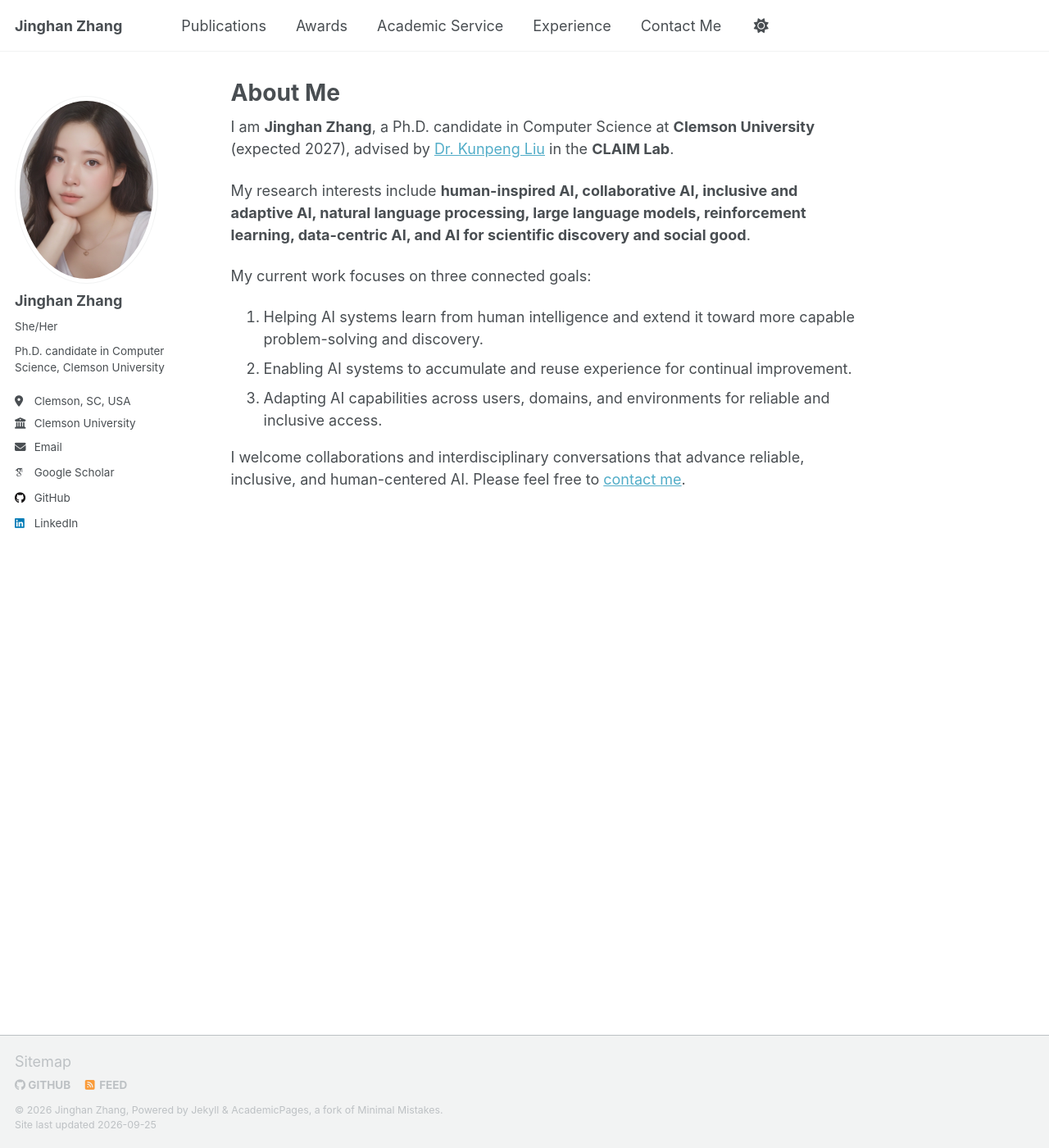
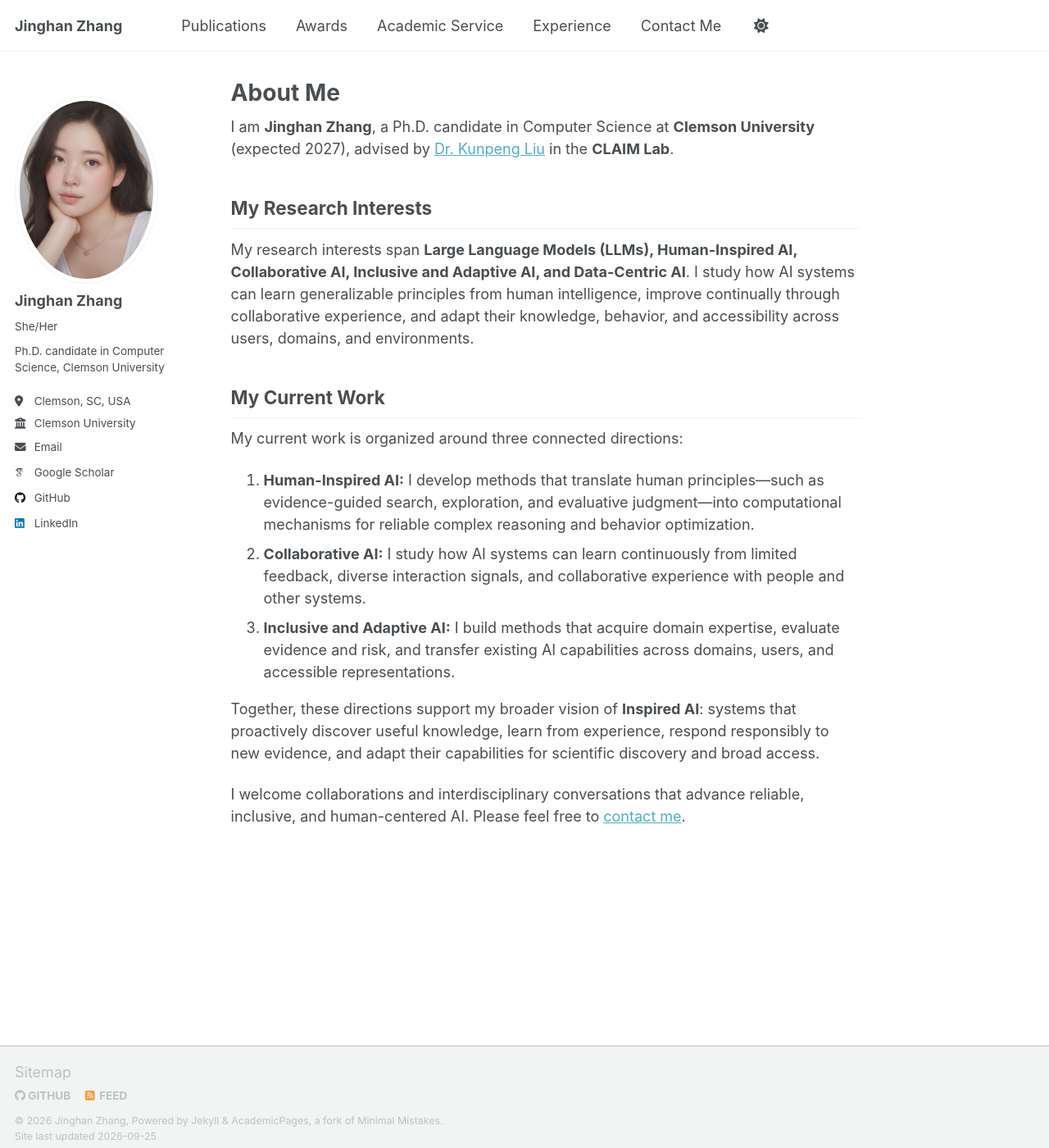
Before and after one commit to jinghanzhang1998/jinghanzhang1998.github.io, a Jekyll site: the page built from _pages/about.md, in a window 1280 px wide and 1400 px high. Shown: the whole window at 82% size. Built offline with Jekyll 4.4.1, drawn with Linux system fonts in a browser that asks for light colours; some web fonts are replaced; a script that is not in the unit is left out.

Commit message:
Update research overview and add NeurIPS paper

```diff
--- a/_pages/about.md
+++ b/_pages/about.md
@@ -9,12 +9,18 @@ redirect_from:
 ---
 I am **Jinghan Zhang**, a Ph.D. candidate in Computer Science at **Clemson University** (expected 2027), advised by [Dr. Kunpeng Liu](https://www.kunpengliu.com/) in the **CLAIM Lab**.
 
-My research interests include **human-inspired AI, collaborative AI, inclusive and adaptive AI, natural language processing, large language models, reinforcement learning, data-centric AI, and AI for scientific discovery and social good**.
+## My Research Interests
 
-My current work focuses on three connected goals:
+My research interests span **Large Language Models (LLMs), Human-Inspired AI, Collaborative AI, Inclusive and Adaptive AI, and Data-Centric AI**. I study how AI systems can learn generalizable principles from human intelligence, improve continually through collaborative experience, and adapt their knowledge, behavior, and accessibility across users, domains, and environments.
 
-1. Helping AI systems learn from human intelligence and extend it toward more capable problem-solving and discovery.
-2. Enabling AI systems to accumulate and reuse experience for continual improvement.
-3. Adapting AI capabilities across users, domains, and environments for reliable and inclusive access.
+## My Current Work
+
+My current work is organized around three connected directions:
+
+1. **Human-Inspired AI:** I develop methods that translate human principles—such as evidence-guided search, exploration, and evaluative judgment—into computational mechanisms for reliable complex reasoning and behavior optimization.
+2. **Collaborative AI:** I study how AI systems can learn continuously from limited feedback, diverse interaction signals, and collaborative experience with people and other systems.
+3. **Inclusive and Adaptive AI:** I build methods that acquire domain expertise, evaluate evidence and risk, and transfer existing AI capabilities across domains, users, and accessible representations.
+
+Together, these directions support my broader vision of **Inspired AI**: systems that proactively discover useful knowledge, learn from experience, respond responsibly to new evidence, and adapt their capabilities for scientific discovery and broad access.
 
 I welcome collaborations and interdisciplinary conversations that advance reliable, inclusive, and human-centered AI. Please feel free to [contact me](/contact/).
```
Also changed, not shown: _pages/publications.md (+4 -0 lines), _publications/2026-neurips-starpo.md (added, +16 -0 lines).
